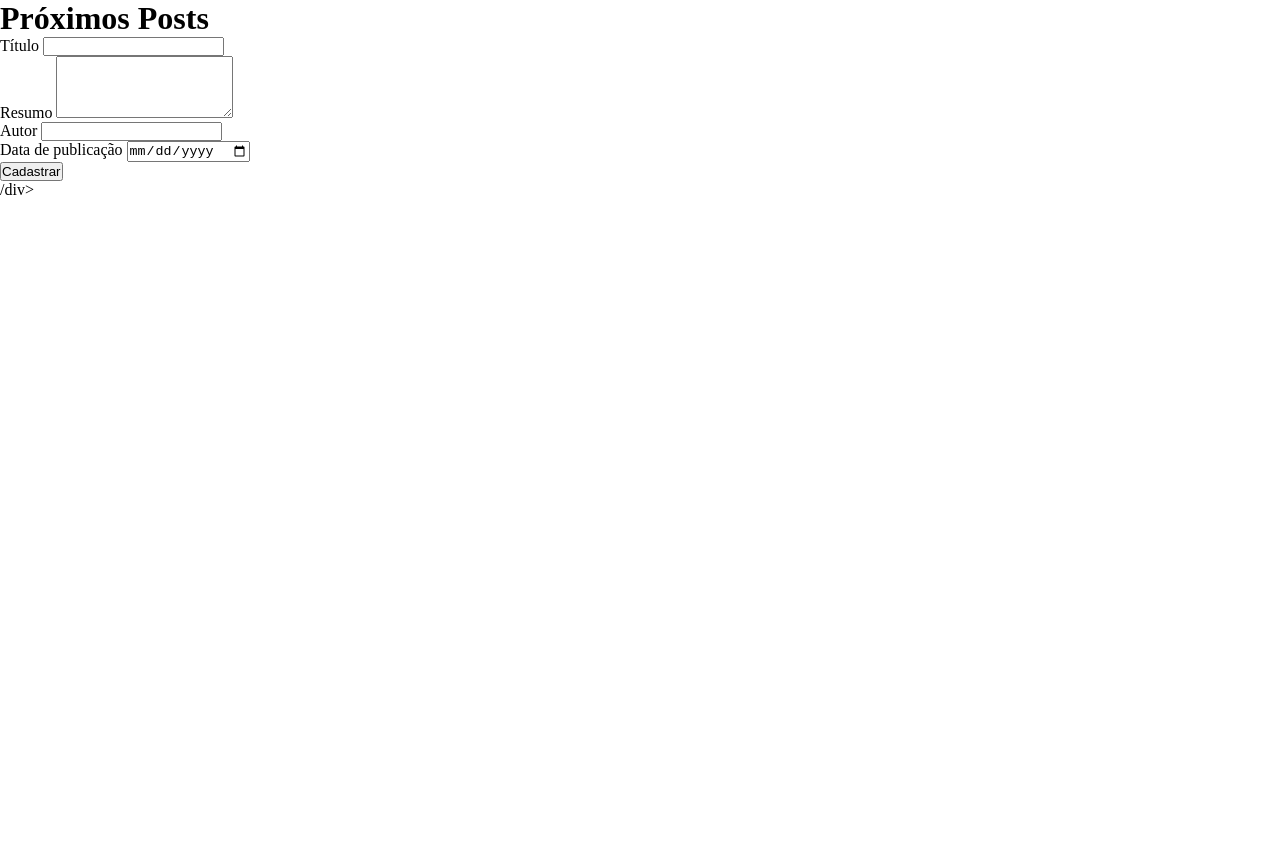
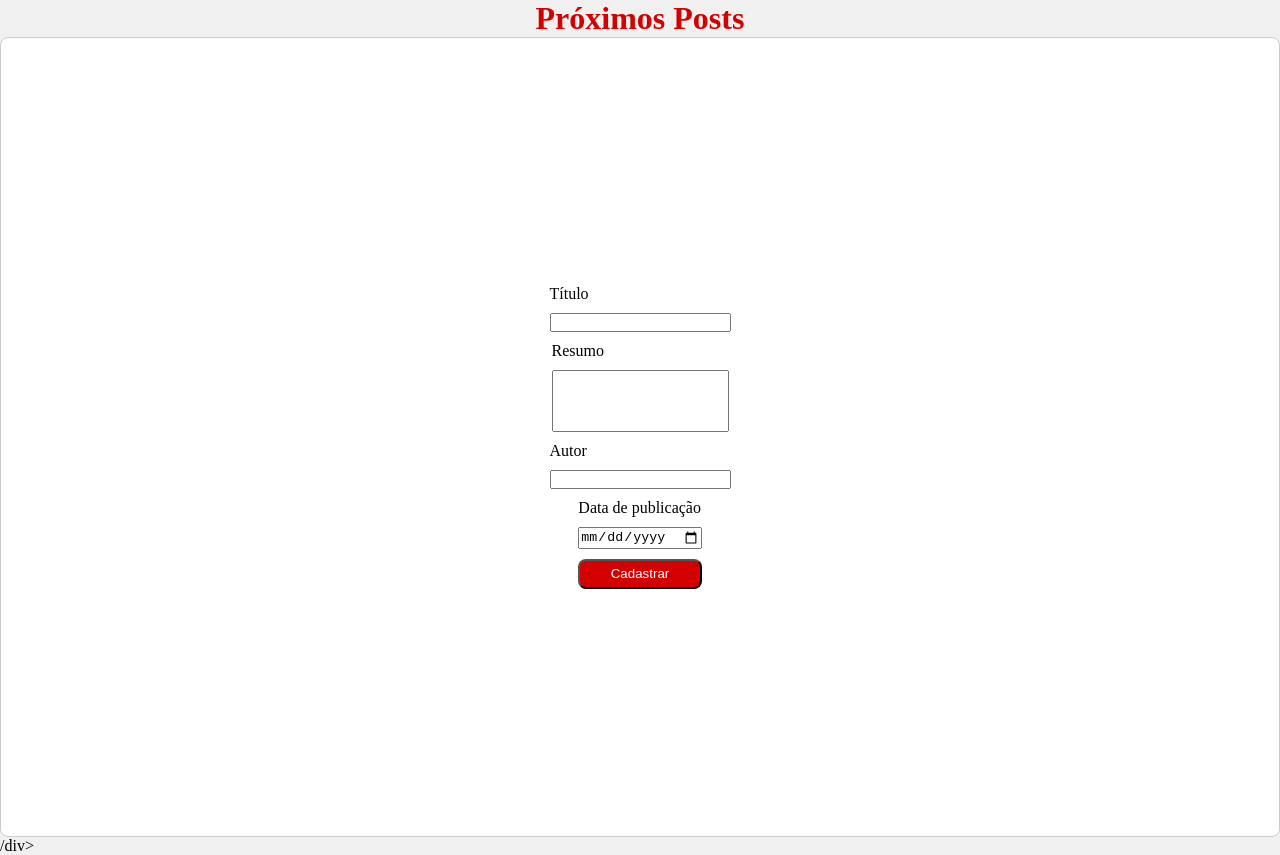
Before and after one commit to nicolyyval/2tds1-projects, a plain HTML site: page index.html in a window 1280 px wide. Before the commit the page ends 800 px from the top, so only its background shows below. Drawn offline with Linux system fonts and the light colour scheme.

Commit message:
feat: partial style confection

```diff
--- a/assets/css/style.css
+++ b/assets/css/style.css
@@ -4,3 +4,51 @@
     padding: 0;
     box-sizing: border-box;
 }
+
+body {
+    background-color: #f0f0f0;
+}
+
+h1 {
+    text-align: center;
+    color: #d30000;
+}
+
+#postForm {
+    display: flex;
+    flex-direction: column;
+    justify-content: center;
+    align-items: center;
+    height: 100vh;
+    width: 100%;
+    padding: 20px;
+    border: 1px solid #ccc;
+    border-radius: 8px;
+    background-color: #ffffff;
+}
+
+label,
+input,
+textarea {
+    display: block;
+    margin-bottom: 10px;
+    width: 100%;
+    box-sizing: border-box;
+}
+
+textarea {
+    resize: none;
+}
+
+button {
+    background-color: #d30000;
+    color: #ffffff;
+    cursor: pointer;
+    width: 10%;
+    padding: 0.35rem;
+    border-radius: 8px;
+}
+
+button:hover {
+    background-color: #a00000;
+}
```
